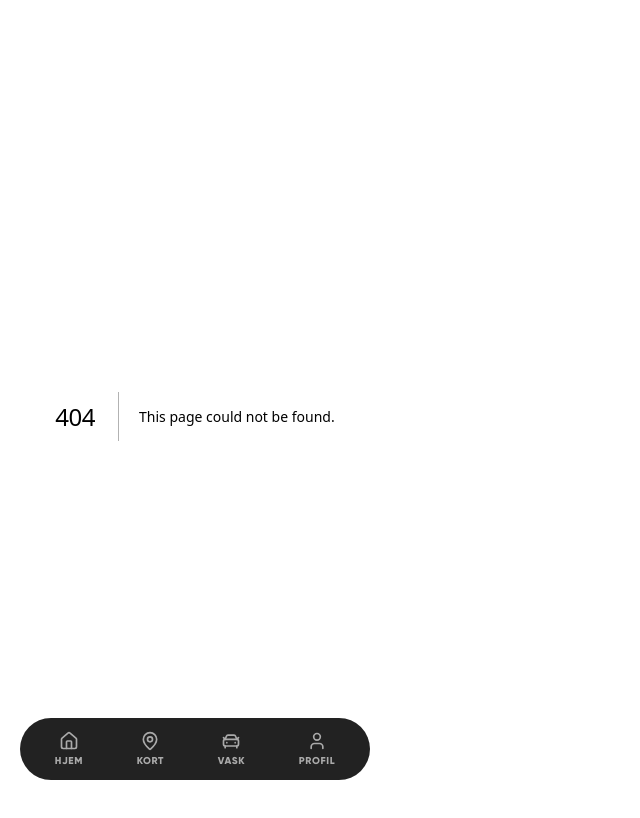
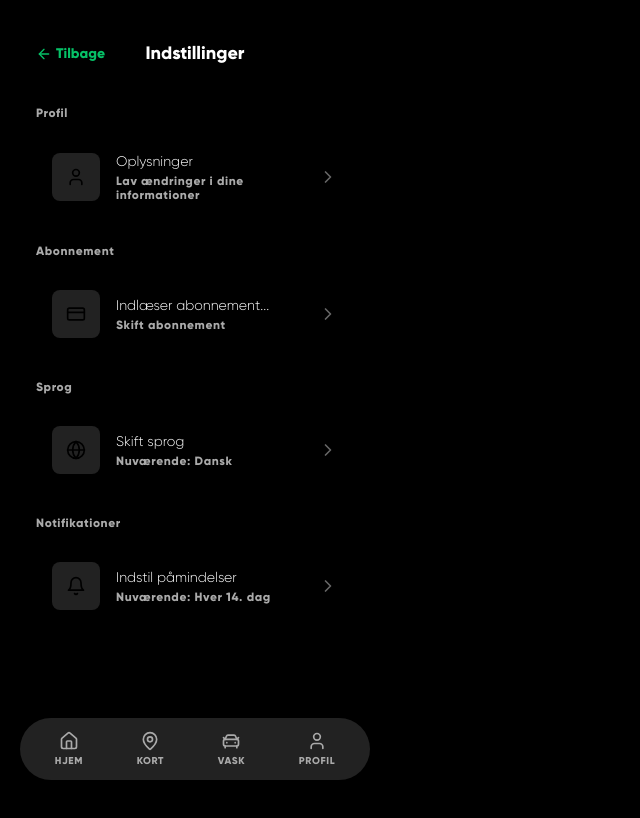
Before and after one commit to web2026-1-wash-world/wash_world_frontend, a Next.js app: page /settings in a window 1280 px wide. Before the commit this address had no page. Shown: the top 818 px of the page, without its empty margins (0-640 px from the left). Built offline with nearby package versions, Linux system fonts and the light colour scheme; sample sign-in values are in the browser's storage.

Commit message:
Add plan-selection to hidden routes in BottomNav and create SettingsPage component

```diff
--- a/src/app/components/ui/BottomNav.tsx
+++ b/src/app/components/ui/BottomNav.tsx
@@ -14,7 +14,7 @@ const tabs = [
 export function BottomNav() {
   const pathname = usePathname()
 
-  const hidden = ["/login", "/sign-up", "/forgot-password"]
+  const hidden = ["/login", "/sign-up", "/forgot-password", "plan-selection"]
   if (hidden.includes(pathname)) return null
 
   return (
--- a/src/app/plan-selection/page.tsx
+++ b/src/app/plan-selection/page.tsx
@@ -2,29 +2,33 @@
 
 import { Button } from "../components/ui/Button";
 import { BottomNav } from "../components/ui/BottomNav";
+import { useRouter } from "next/navigation";
 import { MembershipSelector } from "../components/ui/Membership";
-import {useSubscribe, useUserMembership, useCancelMembership,} from "../hooks/useMembership";
+import {
+  useSubscribe,
+  useUserMembership,
+  useCancelMembership,
+} from "../hooks/useMembership";
 import { useState, useEffect } from "react";
-
+import { TopNav } from "../components/ui/TopNav";
 
 export default function PlanSelectionPage() {
-
+  const router = useRouter();
   const [token, setToken] = useState("");
 
   useEffect(() => {
     setToken(localStorage.getItem("access_token") ?? "");
   }, []);
 
-    const [selectedMembershipId, setSelectedMembershipId] = useState<number | null>(null);
+  const [selectedMembershipId, setSelectedMembershipId] = useState<
+    number | null
+  >(null);
   const membership = useUserMembership(token);
 
   const currentMembershipId = membership.data?.membership_pk;
 
   useEffect(() => {
-        if (
-            currentMembershipId &&
-            selectedMembershipId === null
-        ) {
+    if (currentMembershipId && selectedMembershipId === null) {
       setSelectedMembershipId(currentMembershipId);
     }
   }, [currentMembershipId]);
@@ -33,7 +37,7 @@ export default function PlanSelectionPage() {
     1: "Guld",
     2: "Premium",
     3: "Brilliant",
-    }
+  };
 
   const subscribe = useSubscribe(token);
 
@@ -47,7 +51,7 @@ export default function PlanSelectionPage() {
         onSuccess: () => {
           membership.refetch();
         },
-            }
+      },
     );
   }
 
@@ -62,18 +66,20 @@ export default function PlanSelectionPage() {
     });
   }
 
-    const isCurrentPlan =
-    currentMembershipId === selectedMembershipId;
+  const isCurrentPlan = currentMembershipId === selectedMembershipId;
 
   return (
     <div className="flex flex-col space-y-4">
-            <div className="mb-8 flex items-center gap-8">
-                <button className="text-brand-green">
-                    ← Tilbage
-                </button>
-                <h1>Vælg dit abonnement</h1>
+      <TopNav />
+      <div>
+        <button
+          onClick={() => router.back()}
+          className=" left-0 flex items-center gap-1 text-brand-green font-extrabold"
+        ></button>
       </div>
-            <p className="text-text-secondary">Vælg det medlemskab der passer til dine behov</p>
+      <p className="text-text-secondary">
+        Vælg det medlemskab der passer til dine behov
+      </p>
       <MembershipSelector
         selectedMembershipId={selectedMembershipId}
         setSelectedMembershipId={setSelectedMembershipId}
@@ -84,7 +90,9 @@ export default function PlanSelectionPage() {
           <span className="text-sm text-brand-green">✦</span>
           <h3 className="text-brand-green">Anbefalet til dig</h3>
         </div>
-                <p className="mt-1 text-text-secondary">Baseret på 1 bil, moderat brug → Premium</p>
+        <p className="mt-1 text-text-secondary">
+          Baseret på 1 bil, moderat brug → Premium
+        </p>
       </div>
       <Button
         variant={
@@ -107,9 +115,7 @@ export default function PlanSelectionPage() {
                 : `Nedgradér til ${membershipNames[selectedMembershipId]}`}
       </Button>
       {currentMembershipId && (
-            <Button
-                variant="danger"
-                onClick={handleCancelMembership}>
+        <Button variant="danger" onClick={handleCancelMembership}>
           Afmeld dit abonnement
         </Button>
       )}
--- /dev/null
+++ b/src/app/settings/page.tsx
@@ -0,0 +1,71 @@
+"use client";
+
+import { useEffect } from "react";
+import { useRouter } from "next/navigation";
+import { LuArrowLeft, LuUser, LuCreditCard, LuGlobe, LuBell } from "react-icons/lu";
+import { SectionHeader } from "@/app/components/ui/SectionHeader";
+import { SettingsRow } from "@/app/components/ui/SettingsRow";
+
+export default function SettingsPage() {
+  const router = useRouter();
+
+  useEffect(() => {
+    if (!localStorage.getItem("access_token")) {
+      router.push("/login");
+    }
+  }, []);
+
+  return (
+    <div className="flex flex-col min-h-screen bg-page px-5">
+      <header className="relative flex h-(--size-top-nav) items-center justify-center mt-4">
+        <button
+          onClick={() => router.back()}
+          className="absolute left-0 flex items-center gap-1 text-brand-green font-extrabold"
+        >
+          <LuArrowLeft className="size-4" />
+          <span className="text-sm">Tilbage</span>
+        </button>
+        <h2 className="text-text-white">Indstillinger</h2>
+      </header>
+
+      <div className="flex flex-col gap-6 py-6">
+        <div className="flex flex-col gap-3">
+          <SectionHeader>Profil</SectionHeader>
+          <SettingsRow
+            icon={<LuUser />}
+            title="Oplysninger"
+            subtitle="Lav ændringer i dine informationer"
+          />
+        </div>
+
+        <div className="flex flex-col gap-3">
+          <SectionHeader>Abonnement</SectionHeader>
+          {/* TODO: replace planName with data from membership API */}
+          <SettingsRow
+            icon={<LuCreditCard />}
+            title="Indlæser abonnement..."
+            subtitle="Skift abonnement"
+          />
+        </div>
+
+        <div className="flex flex-col gap-3">
+          <SectionHeader>Sprog</SectionHeader>
+          <SettingsRow
+            icon={<LuGlobe />}
+            title="Skift sprog"
+            subtitle="Nuværende: Dansk"
+          />
+        </div>
+
+        <div className="flex flex-col gap-3">
+          <SectionHeader>Notifikationer</SectionHeader>
+          <SettingsRow
+            icon={<LuBell />}
+            title="Indstil påmindelser"
+            subtitle="Nuværende: Hver 14. dag"
+          />
+        </div>
+      </div>
+    </div>
+  );
+}
```
Lines whose indentation alone changed are shown as unchanged.
